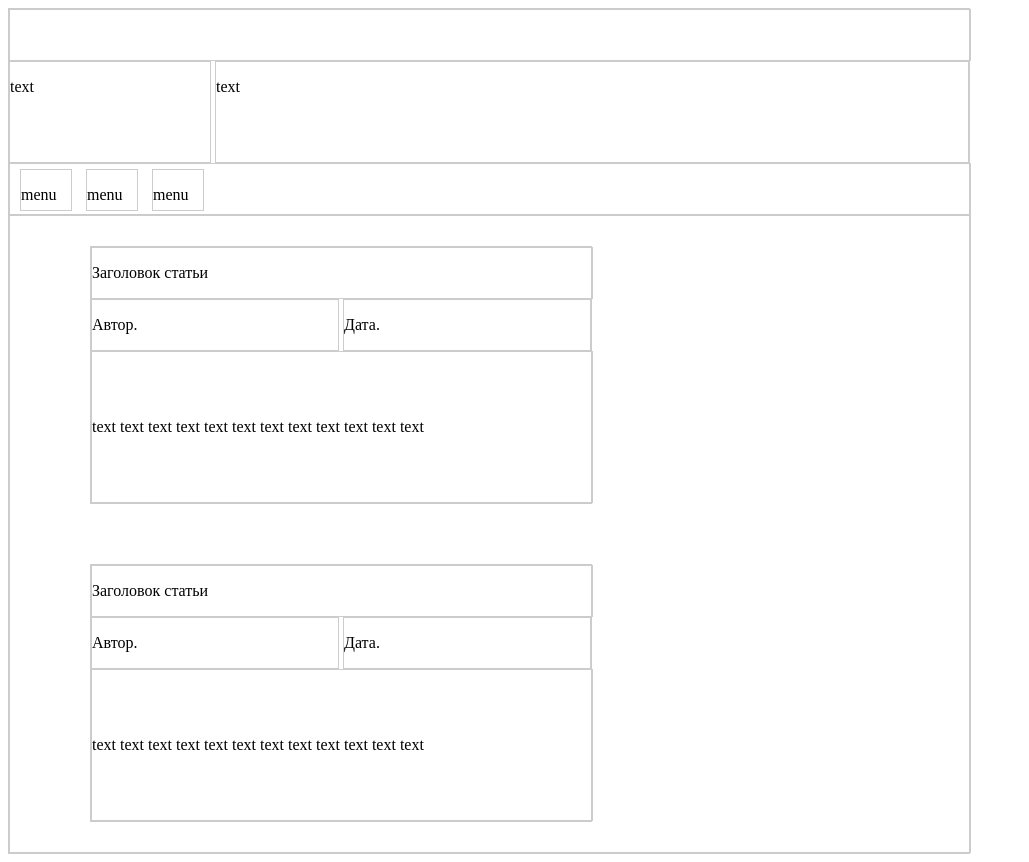
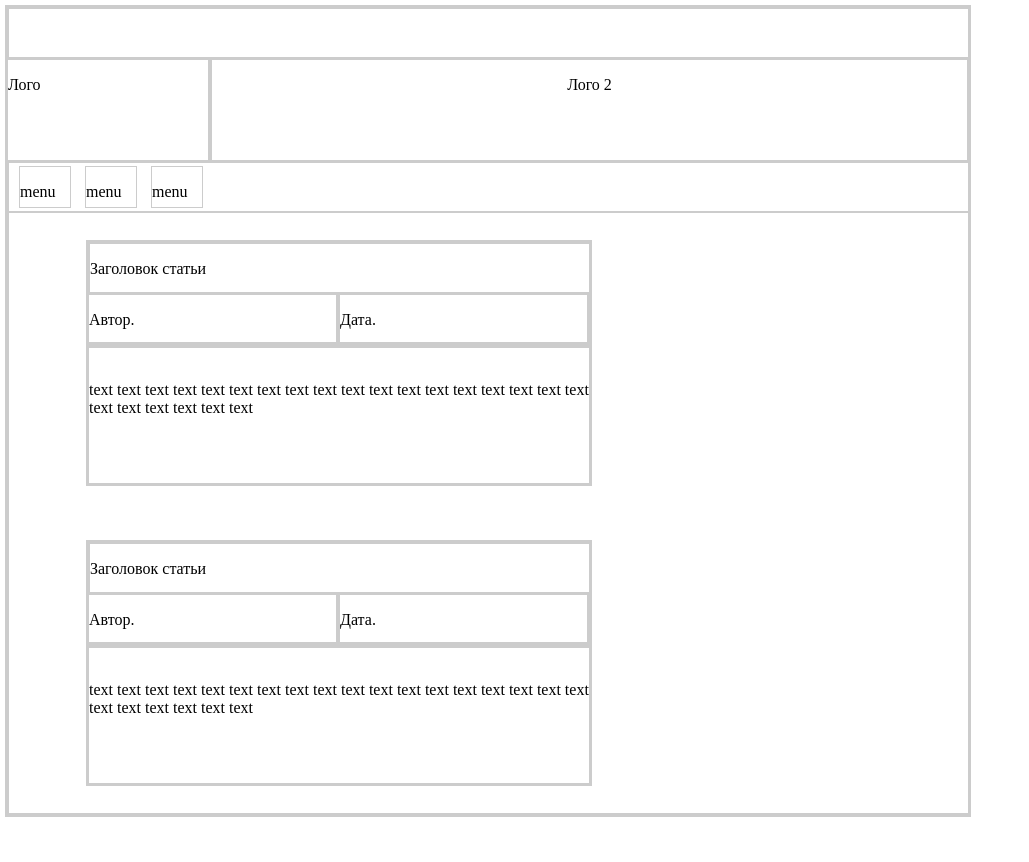
Before and after one commit to Voronina1ktvr/voronina, a plain HTML site: page tt/rabota2711/EFNEW.HTML in a window 1280 px wide. Shown: the whole page, without its empty margins (0-1029 px from the left). After the commit the page ends 822 px from the top, so only its background shows below. Drawn offline with Linux system fonts and the light colour scheme.

Commit message:
корекция сайта с div

```diff
--- a/tt/rabota2711/EFNEW.HTML
+++ b/tt/rabota2711/EFNEW.HTML
@@ -10,10 +10,10 @@
 	<div class="menu">
 	</div>
 	<div class="logo1">
-		<p>text</p>
+		<p>Лого</p>
 	</div>
 	<div class="logo2">
-		<p>text</p>
+		<p>Лого 2</p>
 	</div>
 	<div class="menu">
 		<div class="minibl">
@@ -40,7 +40,7 @@
 				<p>Дата.</p>
 			</div>
 			<div class="text">
-			<p>text text text text text text text text text text text text </p>
+			<p>text text text text text text text text text text text text text text text text text text text text text text text text </p>
 		</div>
 		</div>
 		<div class="contstatya">
@@ -54,7 +54,7 @@
 				<p>Дата.</p>
 			</div>
 			<div class="text">
-			<p>text text text text text text text text text text text text </p>
+			<p>text text text text text text text text text text text text text text text text text text text text text text text text</p>
 		</div>
 		</div>
 	</div>
--- a/tt/rabota2711/efnewstyle.css
+++ b/tt/rabota2711/efnewstyle.css
@@ -4,7 +4,8 @@
   margin-bottom: 0px;
   margin-right: 0px;
   margin-left: 0px;
-  border: 1px solid #ccc;
+  outline-style: solid;
+  outline-color: #ccc;
 }
 .menu {
   margin-top: 0px;
@@ -27,27 +28,32 @@
 }
 .text {
   width:500px;
-  border: 1px solid #ccc;
+  outline-style: solid;
+  outline-color: #ccc;
   display: inline-block;
-  padding-top: 50px;
+  padding-top: 20px;
   padding-bottom: 50px;
 }
 .block4 {
-  width:246px;
-  border: 1px solid #ccc;
+  width:247px;
+  outline-style: solid;
+  outline-color: #ccc;
   display: inline-block;
 }
 .logo1 {
   width:200px;
   height: 100px;
-  border: 1px solid #ccc;
+  outline-style: solid;
+  outline-color: #ccc;
   display: inline-block;
   }
 .logo2 {
-  width:752px;
+  width:755px;
   height: 100px;
-  border: 1px solid #ccc;
+  outline-style: solid;
+  outline-color: #ccc;
   display: inline-block;
+  text-align: center;
 }
 .statya {
   width:500px;
@@ -55,12 +61,13 @@
   display: inline-block;
 }
 .contstatya {
-	margin-top: 30px;
+  margin-top: 30px;
   margin-bottom: 30px;
   margin-right: 150px;
   margin-left: 80px;
   width:500px;
-  border: 1px solid #ccc;
+  outline-style: solid;
+  outline-color: #ccc;
   display: inline-block;
 }
 .wrapper{
```
